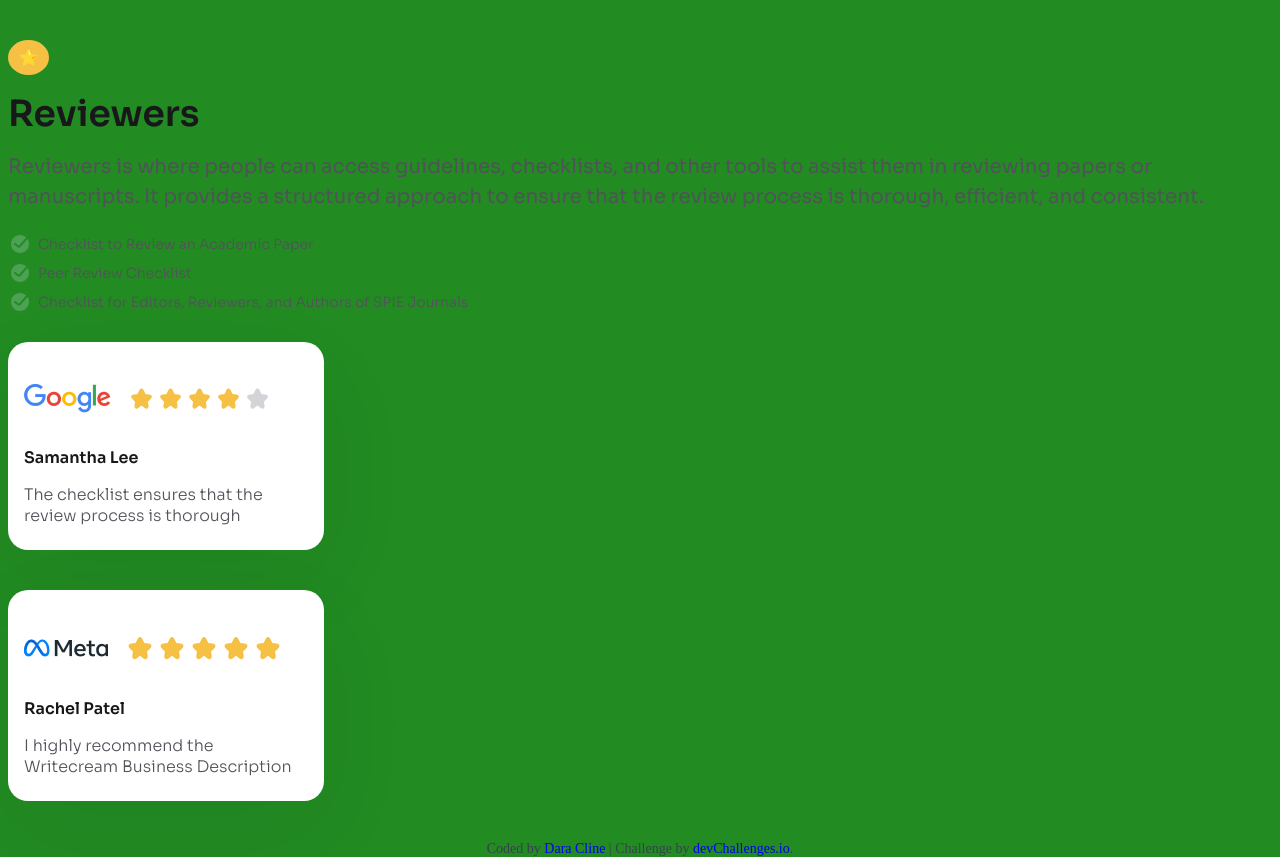
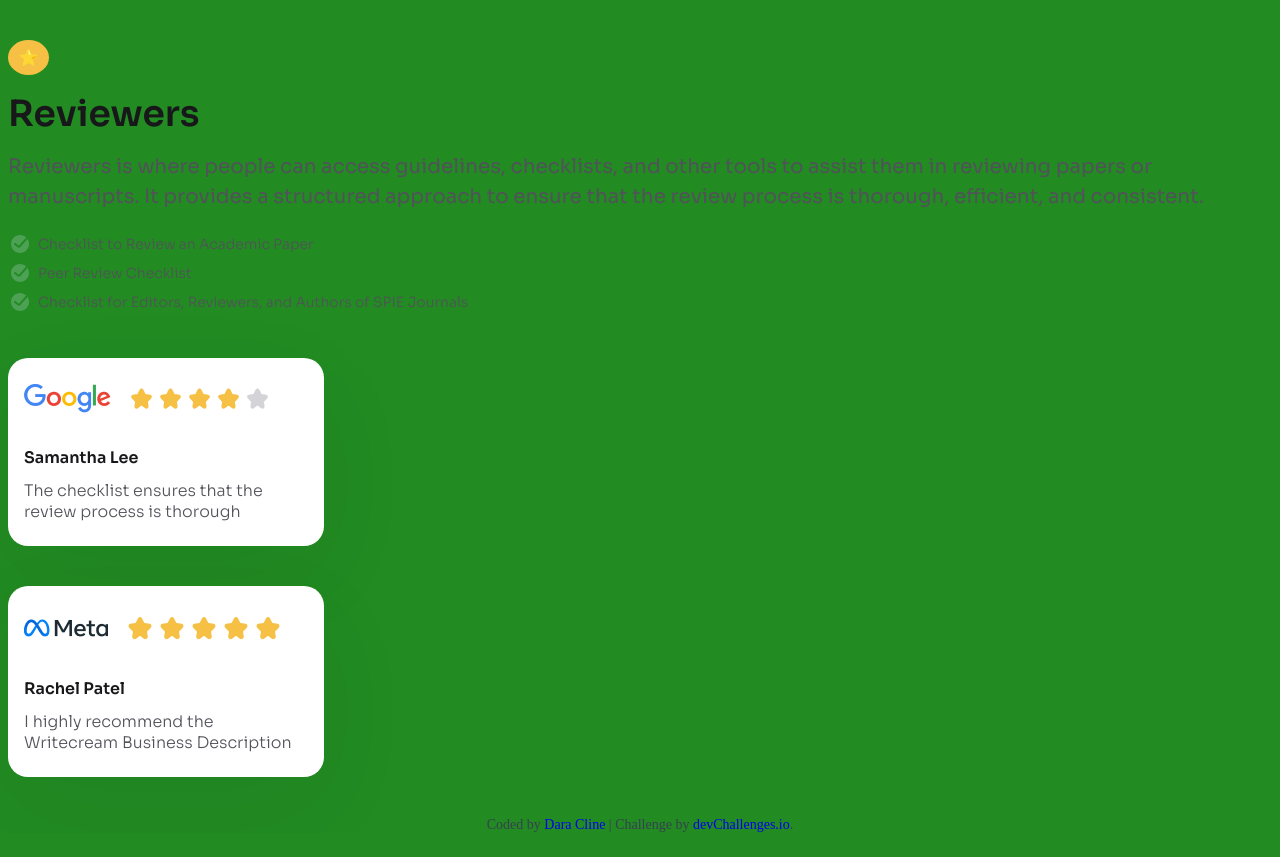
Before and after one commit to dc-code-creations/testimonial-page, a plain HTML site: page index.html in a window 1280 px wide. After the commit the page ends 833 px from the top, so only its background shows below. Drawn offline with Linux system fonts and the light colour scheme.

Commit message:
Fix card spacing so it makes more sense semantically and better matchees the mockup

```diff
--- a/css/styles.css
+++ b/css/styles.css
@@ -72,7 +72,8 @@ body {
   align-items: flex-start;
   text-align: left;
 
-  padding-top: 1rem;
+  /* padding-top: 1rem; */
+  padding: 1rem 0;
 }
 
 .star-emoji {
@@ -136,8 +137,11 @@ li {
 
 .review-card {
   background-color: #FFFFFF;
-  margin: 1rem 0 2.5rem;
-  padding: 1rem;
+  /* margin: 1rem 0 2.5rem; */
+  margin: 0 0 2.5rem;
+  /* padding: 1rem; */
+  /* padding: .5rem 2.5rem 1.5rem; */
+  padding: 1.5rem 2.5rem;
   /* border: solid 1px black; */
   border-radius: 20px;
   box-shadow: 0px 30px 100px 0px rgba(17, 23, 41, 0.05);
@@ -146,7 +150,7 @@ li {
 .review-logo-and-rating {
   display: flex;
   gap: 1rem;
-  padding: 1rem 0;
+  padding: 0 0 1rem;
 }
 
 /* TODO: need the star images to be a little smaller than they currently are; maybe adding padding to it's container will help; or maybe adding padding to this image; not sure if this is the best way to do it; I do think the size of the stars is ok for now */
@@ -186,7 +190,7 @@ img.company-logo {
   font-style: normal;
   font-size: 1rem;
 
-  padding: .5rem 0;
+  padding: .25rem 0 .5rem;
   color: #52525A;
 }
 
```
